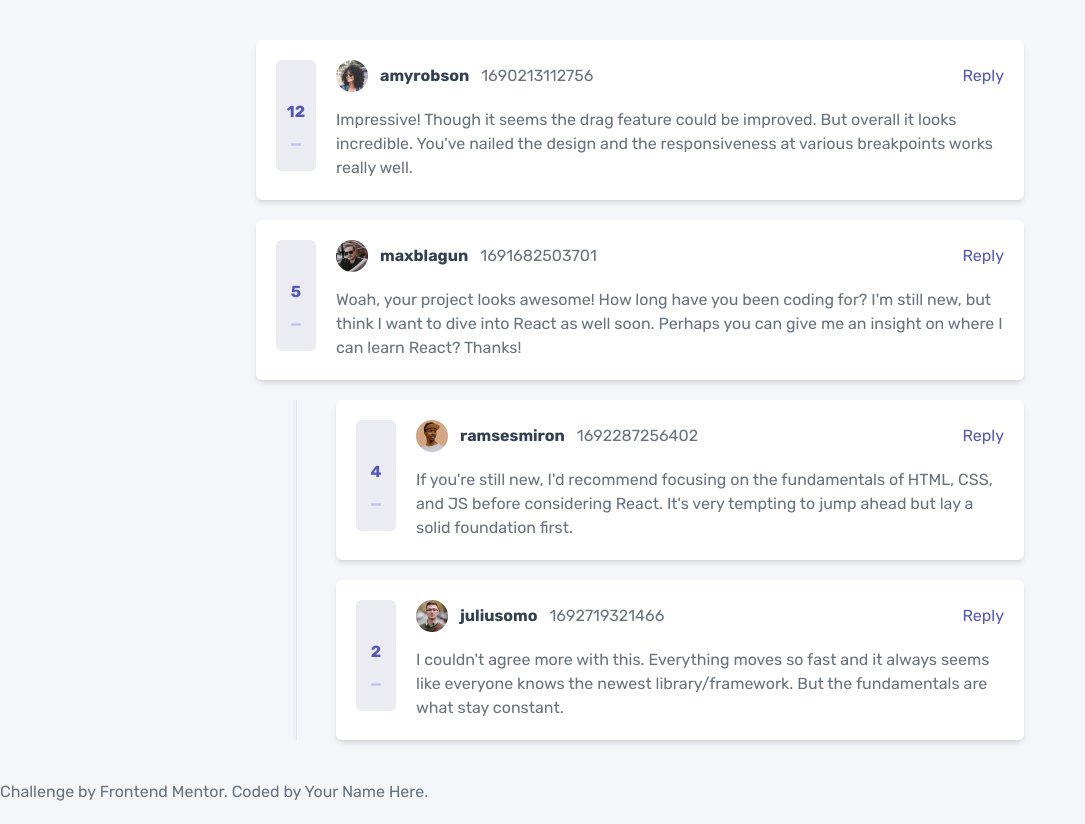
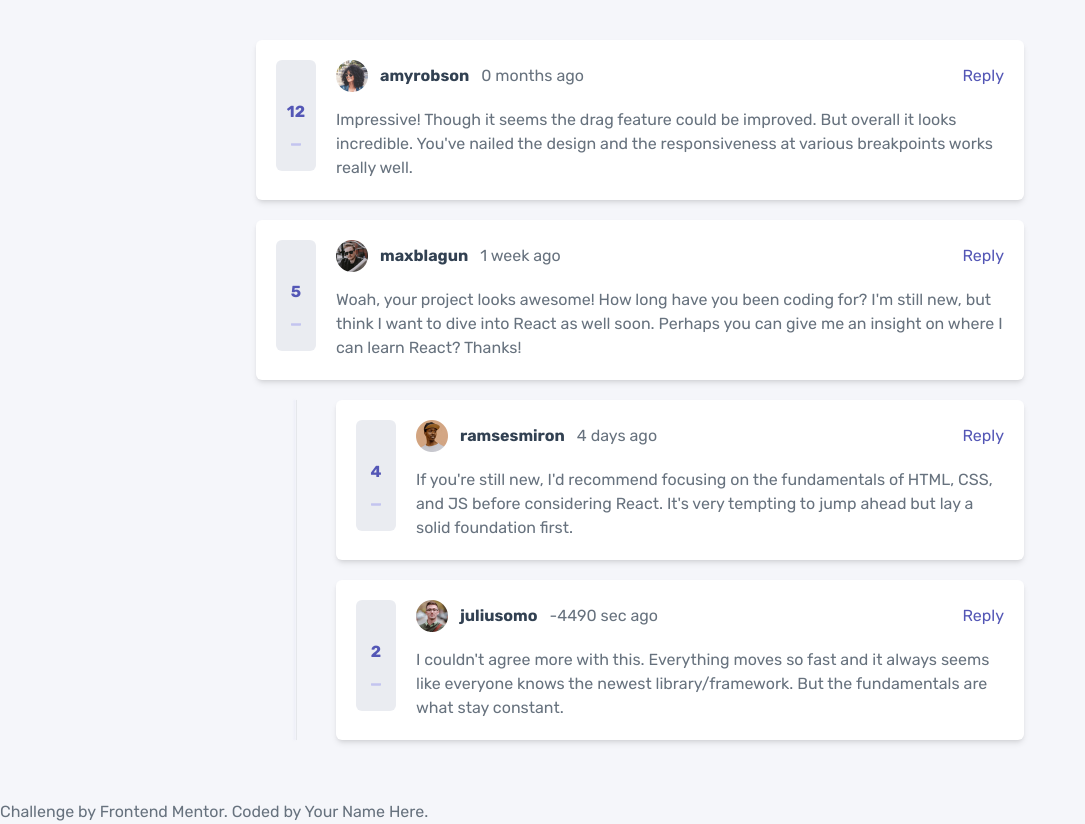
Before and after one commit to Foleas/Interactive-comments-section, a React (Vite) app: page / in a window 1280 px wide. Shown: the whole page, without its empty margins (0-1085 px from the left). Built offline with nearby package versions, Linux system fonts and the light colour scheme; some icons are missing.

Commit message:
Time format change more updates

```diff
--- a/src/components/CommentBox/index.tsx
+++ b/src/components/CommentBox/index.tsx
@@ -3,11 +3,12 @@ import { CommentUser, UserVote, ScoreAction } from "../../types";
 import { ReactComponent as IconPlus } from "../../assets/icons/icon-plus.svg";
 import { ReactComponent as IconMinus } from "../../assets/icons/icon-minus.svg";
 import { ReactComponent as IconReply } from "../../assets/icons/icon-reply.svg";
+import { getFormatedDate } from "../../utils/getDate";
 
 interface CommentBoxProps {
   id: number;
   content: string;
-  createdAt: string;
+  createdAt: number;
   user: CommentUser;
   userVotes: UserVote[];
   score: number;
@@ -44,7 +45,7 @@ const CommentBox = (props: CommentBoxProps) => {
   const buttonClass = "w-full h-[40px] fill-blue-lightGrayish ";
 
   return (
-    <div className="comment bg-white shadow-md rounded-md p-5 flex gap-5 items-start mb-5 last:mb-0">
+    <div className="comment bg-white shadow-md rounded-md p-5 flex gap-5 items-start mb-5">
       <div className="score flex-[0_0_40px] bg-gray-light rounded-md">
         <button
           className={`${buttonClass} ${
@@ -75,7 +76,7 @@ const CommentBox = (props: CommentBoxProps) => {
           <div className="user flex items-center gap-3">
             <img className="w-8" src={user.image.png} alt={user.username} />
             <p className="text-blue-dark font-bold">{user.username}</p>
-            <p>{createdAt}</p>
+            <p>{getFormatedDate(createdAt)}</p>
           </div>
           <div className="action">
             <button className="reply-btn flex items-center gap-3 fill-blue-moderate hover:fill-blue-lightGrayish text-blue-moderate hover:text-blue-lightGrayish">
```
